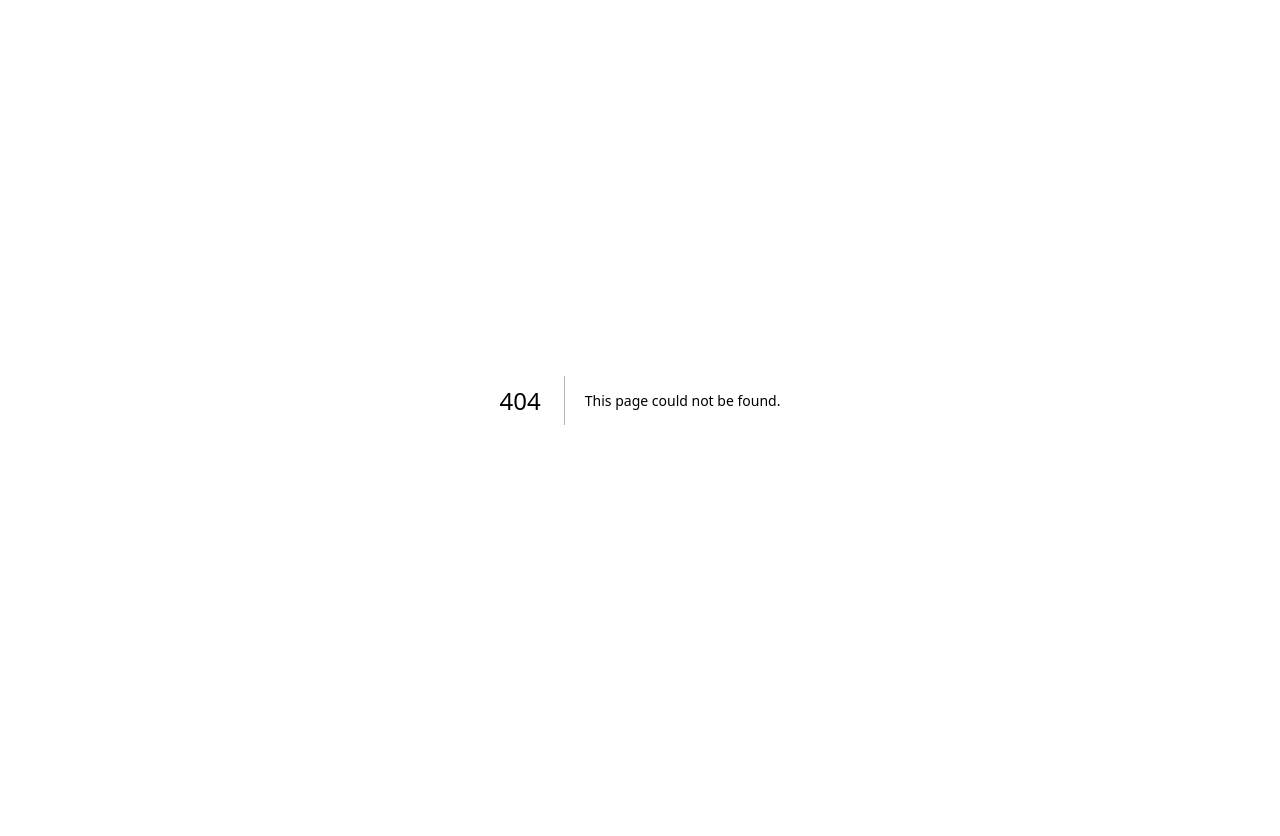
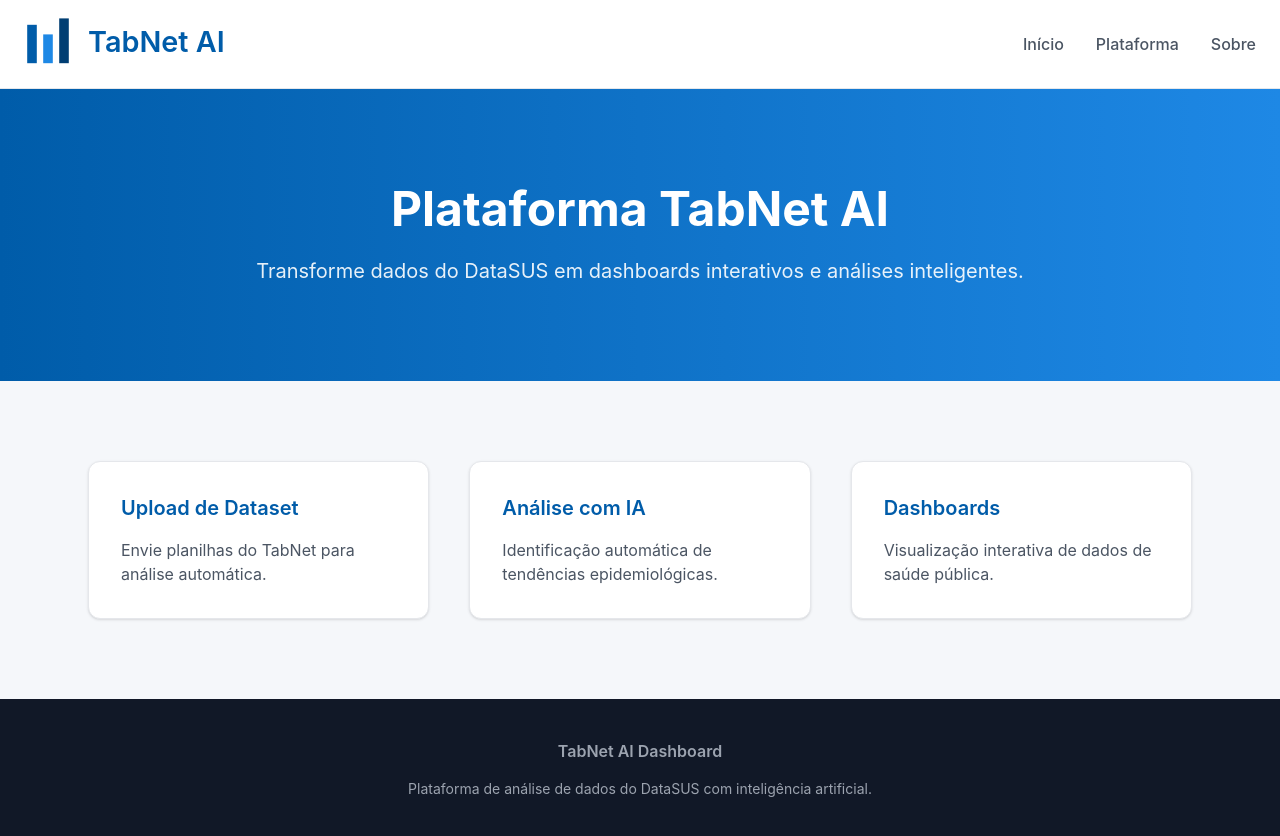
Before and after one commit to HermanoCastro65/tabnet-ai-dashboard, a Next.js app in the folder frontend/: page /plataforma in a window 1280 px wide. Before the commit this address had no page. Shown: the top 836 px of the page. Before the commit the page ends 800 px from the top, so only its background shows below. Built offline with nearby package versions, Linux system fonts and the light colour scheme.

Commit message:
feat: add platform and about pages

```diff
--- a/frontend/src/app/globals.css
+++ b/frontend/src/app/globals.css
@@ -6,3 +6,7 @@
   font-family: Inter, system-ui, sans-serif;
   background-color: #f5f7fa;
 }
+
+button {
+  transition: all 0.2s ease;
+}
--- a/frontend/src/app/layout.tsx
+++ b/frontend/src/app/layout.tsx
@@ -2,7 +2,7 @@
 
 export const metadata = {
   title: 'TabNet AI Dashboard',
-  description: 'Dashboards inteligentes para dados do DataSUS',
+  description: 'Análise inteligente de dados do DataSUS',
 }
 
 export default function RootLayout({
--- /dev/null
+++ b/frontend/src/app/plataforma/page.tsx
@@ -0,0 +1,57 @@
+import Navbar from '../../components/Navbar'
+import Footer from '../../components/Footer'
+
+export default function Plataforma() {
+  return (
+    <>
+      <Navbar />
+
+      <section className="bg-gradient-to-r from-primary to-secondary text-white py-24">
+        <div className="max-w-6xl mx-auto px-6 text-center">
+          <h1 className="text-5xl font-bold mb-6">Plataforma TabNet AI</h1>
+
+          <p className="text-xl opacity-90">
+            Transforme dados do DataSUS em dashboards interativos e análises
+            inteligentes.
+          </p>
+        </div>
+      </section>
+
+      <section className="py-20 bg-background">
+        <div className="max-w-6xl mx-auto px-6 grid md:grid-cols-3 gap-10">
+          <div className="bg-white p-8 rounded-xl shadow hover:border-yellow-400 border transition">
+            <h3 className="text-xl font-semibold mb-4 text-primary">
+              Upload de Dataset
+            </h3>
+
+            <p className="text-gray-600">
+              Envie planilhas do TabNet para análise automática.
+            </p>
+          </div>
+
+          <div className="bg-white p-8 rounded-xl shadow hover:border-yellow-400 border transition">
+            <h3 className="text-xl font-semibold mb-4 text-primary">
+              Análise com IA
+            </h3>
+
+            <p className="text-gray-600">
+              Identificação automática de tendências epidemiológicas.
+            </p>
+          </div>
+
+          <div className="bg-white p-8 rounded-xl shadow hover:border-yellow-400 border transition">
+            <h3 className="text-xl font-semibold mb-4 text-primary">
+              Dashboards
+            </h3>
+
+            <p className="text-gray-600">
+              Visualização interativa de dados de saúde pública.
+            </p>
+          </div>
+        </div>
+      </section>
+
+      <Footer />
+    </>
+  )
+}
--- /dev/null
+++ b/frontend/src/app/sobre/page.tsx
@@ -0,0 +1,34 @@
+import Navbar from '../../components/Navbar'
+import Footer from '../../components/Footer'
+
+export default function Sobre() {
+  return (
+    <>
+      <Navbar />
+
+      <section className="py-24 bg-background">
+        <div className="max-w-4xl mx-auto px-6 text-center">
+          <h1 className="text-4xl font-bold mb-8 text-primary">
+            Sobre o Projeto
+          </h1>
+
+          <p className="text-gray-700 mb-6">
+            O TabNet AI Dashboard é uma plataforma desenvolvida para facilitar a
+            análise de dados públicos do sistema DataSUS.
+          </p>
+
+          <p className="text-gray-700 mb-6">
+            O objetivo é transformar planilhas complexas em dashboards
+            interativos e análises automatizadas com inteligência artificial.
+          </p>
+
+          <p className="text-gray-700">
+            Projeto desenvolvido no curso de Engenharia de Computação.
+          </p>
+        </div>
+      </section>
+
+      <Footer />
+    </>
+  )
+}
--- a/frontend/src/components/Navbar.tsx
+++ b/frontend/src/components/Navbar.tsx
@@ -1,29 +1,32 @@
 import Image from 'next/image'
 import logo from '../assets/logo.svg'
+import Link from 'next/link'
 
 export default function Navbar() {
   return (
     <nav className="w-full bg-white border-b">
       <div className="max-w-7xl mx-auto px-6 py-3 flex justify-between items-center">
-        {/* Logo */}
-
         <div className="flex items-center">
           <Image
             src={logo}
             alt="TabNet AI Dashboard"
-            className="h-14 w-auto"
+            className="h-16 w-auto"
             priority
           />
         </div>
 
-        {/* Menu */}
+        <div className="space-x-8 text-gray-600 font-medium">
+          <Link href="/" className="hover:text-yellow-500 transition">
+            Início
+          </Link>
 
-        <div className="space-x-8 text-gray-600 font-medium">
-          <a className="hover:text-primary cursor-pointer">Início</a>
+          <Link href="/plataforma" className="hover:text-yellow-500 transition">
+            Plataforma
+          </Link>
 
-          <a className="hover:text-primary cursor-pointer">Plataforma</a>
-
-          <a className="hover:text-primary cursor-pointer">Sobre</a>
+          <Link href="/sobre" className="hover:text-yellow-500 transition">
+            Sobre
+          </Link>
         </div>
       </div>
     </nav>
--- a/frontend/tailwind.config.js
+++ b/frontend/tailwind.config.js
@@ -10,8 +10,8 @@
         primary: '#005CA9',
         primaryDark: '#003E73',
         secondary: '#1E88E5',
-        accent: '#E3F2FD',
         background: '#F5F7FA',
+        highlight: '#FFC107',
       },
     },
   },
```
